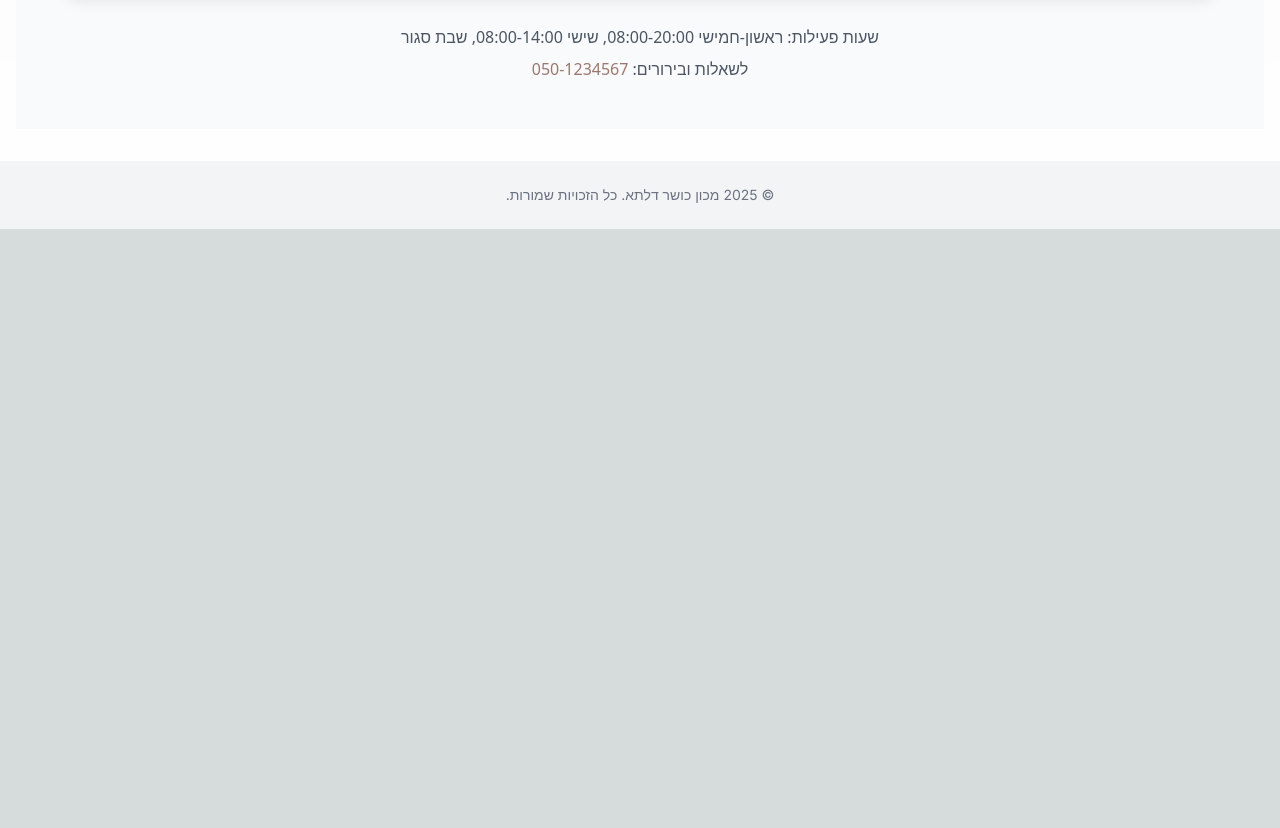
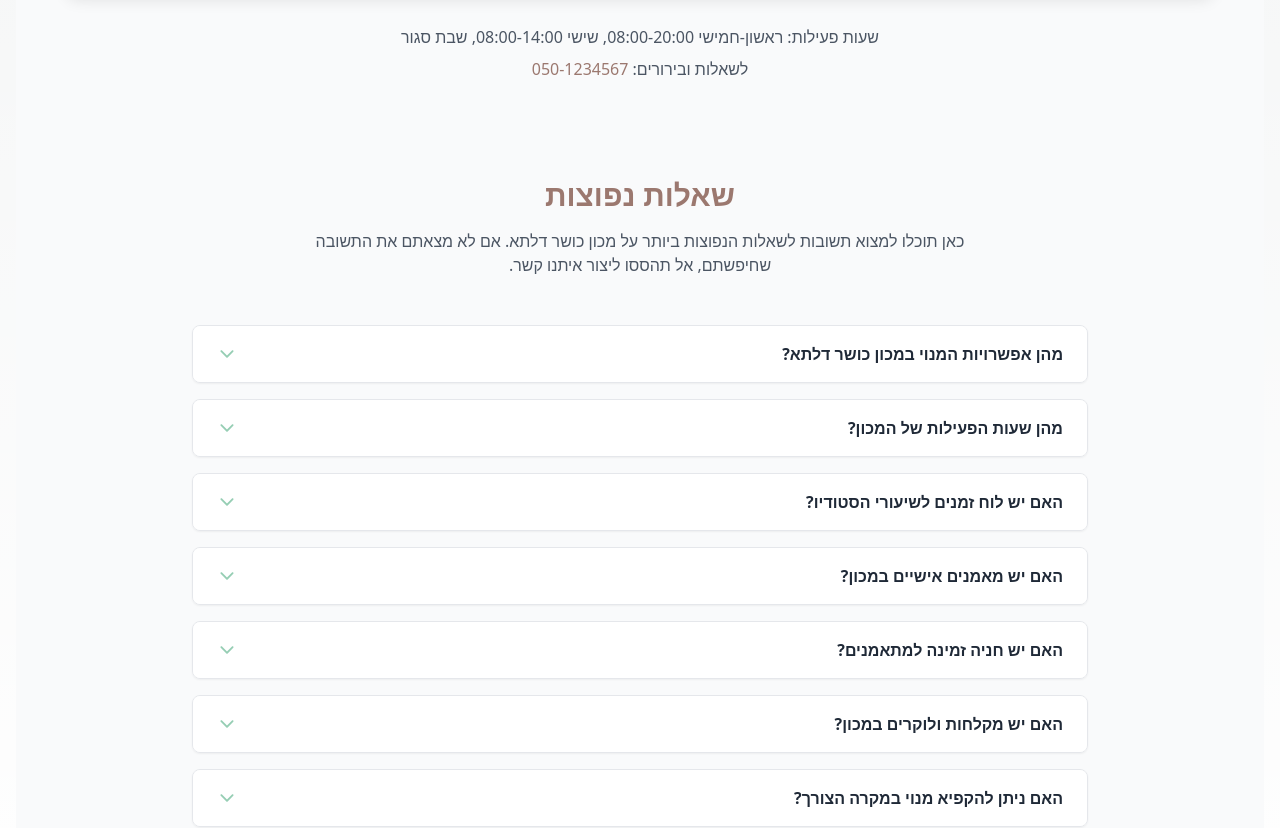
Before and after one commit to Webis-sites/webis-site-mkvn-kvshr-dlta-1744058713716, a Next.js app: page / in a window 1280 px wide. Shown: the part 3780-4608 px from the top of the page. Before the commit the page ends 4009 px from the top, so only its background shows below. Built offline with nearby package versions, Linux system fonts and the light colour scheme.

Commit message:
Add FAQSection component to page

```diff
--- a/src/app/page.tsx
+++ b/src/app/page.tsx
@@ -7,6 +7,7 @@ import AboutSection from '../components/AboutSection';
 import ServicesSection from '../components/ServicesSection';
 import GallerySection from '../components/GallerySection';
 import BookingSection from '../components/BookingSection';
+import FAQSection from '../components/FAQSection';
 
 export default function HomePage() {
   return (
@@ -19,6 +20,7 @@ export default function HomePage() {
     <ServicesSection />
     <GallerySection />
     <BookingSection />
+    <FAQSection />
   </main>
 
       <footer className="py-6 bg-gray-100 dark:bg-gray-800">
```
